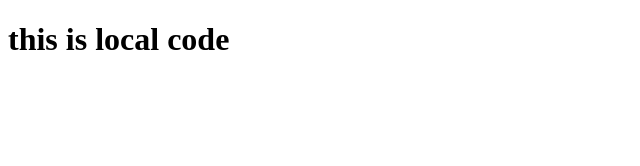
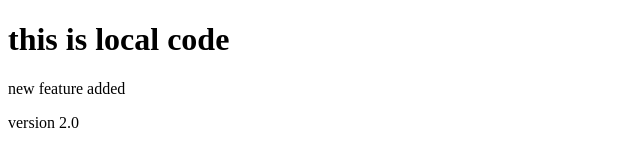
Before and after one commit to sohagmiah4291/local-code, a plain HTML site: page index.html in a window 1280 px wide. Shown: the whole page, without its empty margins (0-640 px from the left). Drawn offline with Linux system fonts and the light colour scheme.

Commit message:
new feature

```diff
--- a/index.html
+++ b/index.html
@@ -7,5 +7,7 @@
 </head>
 <body>
     <h1>this is local code</h1>
+    <p>new feature added</p>
+    <p>version 2.0</p>
 </body>
 </html>
```
